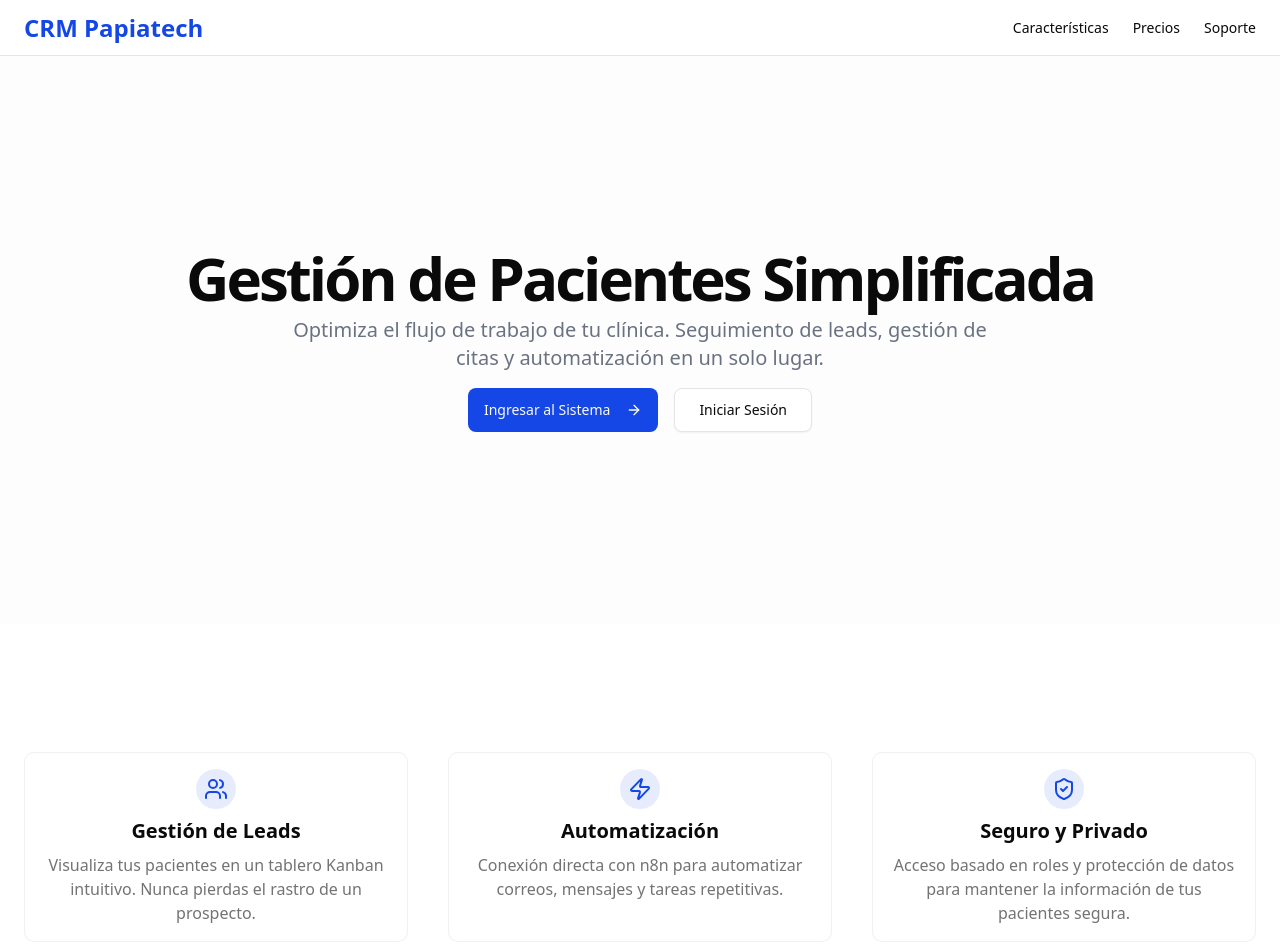
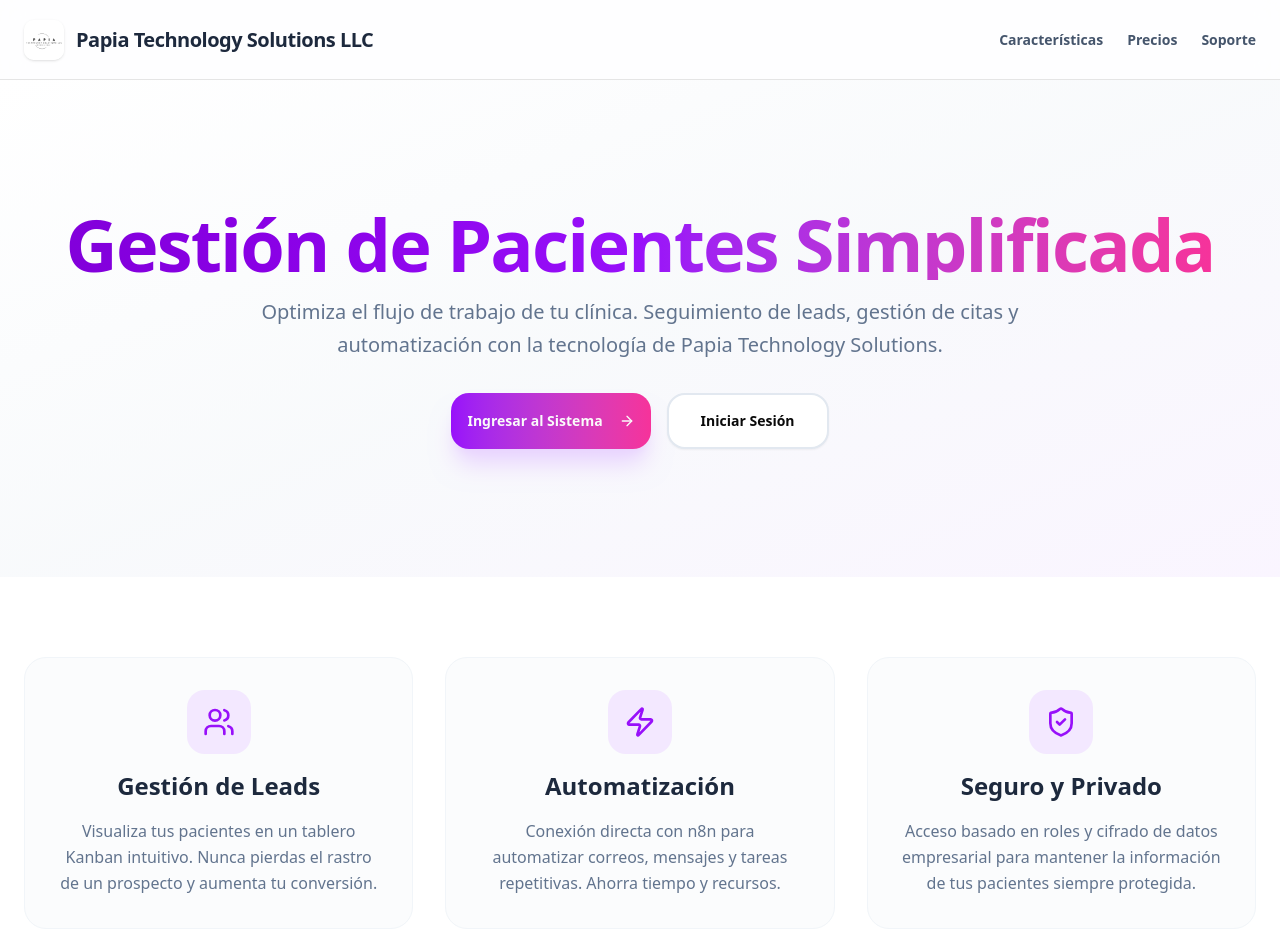
Before and after one commit to henmartin2005/crmPapiatech, a Next.js app: page / in a window 1280 px wide. Shown: the top 952 px of the page. Built offline with nearby package versions, Linux system fonts and the light colour scheme.

Commit message:
Design: Align landing page branding with new company identity

```diff
--- a/app/page.tsx
+++ b/app/page.tsx
@@ -1,46 +1,56 @@
 import Link from "next/link";
+import Image from "next/image";
 import { Button } from "@/components/ui/button";
 import { ArrowRight, ShieldCheck, Users, Zap } from "lucide-react";
 
 export default function Home() {
   return (
-    <div className="flex min-h-screen flex-col">
-      <header className="px-4 lg:px-6 h-14 flex items-center border-b">
-        <Link className="flex items-center justify-center" href="#">
-          <span className="font-bold text-2xl text-primary">CRM Papiatech</span>
+    <div className="flex min-h-screen flex-col bg-slate-50">
+      <header className="px-4 lg:px-6 h-20 flex items-center border-b bg-white/80 backdrop-blur-md sticky top-0 z-50">
+        <Link className="flex items-center justify-center gap-3" href="/">
+          <Image
+            src="/logo-papia.png"
+            alt="Logo"
+            width={40}
+            height={40}
+            className="rounded-lg shadow-sm"
+          />
+          <span className="font-bold text-lg md:text-xl text-slate-800 tracking-tight">
+            Papia Technology Solutions LLC
+          </span>
         </Link>
-        <nav className="ml-auto flex gap-4 sm:gap-6">
-          <Link className="text-sm font-medium hover:underline underline-offset-4" href="#">
+        <nav className="ml-auto hidden md:flex gap-4 sm:gap-6">
+          <Link className="text-sm font-semibold text-slate-600 hover:text-purple-600 transition-colors" href="#">
             Características
           </Link>
-          <Link className="text-sm font-medium hover:underline underline-offset-4" href="#">
+          <Link className="text-sm font-semibold text-slate-600 hover:text-purple-600 transition-colors" href="#">
             Precios
           </Link>
-          <Link className="text-sm font-medium hover:underline underline-offset-4" href="#">
+          <Link className="text-sm font-semibold text-slate-600 hover:text-purple-600 transition-colors" href="#">
             Soporte
           </Link>
         </nav>
       </header>
       <main className="flex-1">
-        <section className="w-full py-12 md:py-24 lg:py-32 xl:py-48 bg-muted/20">
+        <section className="w-full py-20 md:py-32 bg-gradient-to-br from-white via-slate-50 to-purple-50">
           <div className="container px-4 md:px-6">
-            <div className="flex flex-col items-center space-y-4 text-center">
-              <div className="space-y-2">
-                <h1 className="text-3xl font-bold tracking-tighter sm:text-4xl md:text-5xl lg:text-6xl/none">
+            <div className="flex flex-col items-center space-y-8 text-center">
+              <div className="space-y-4">
+                <h1 className="text-4xl font-extrabold tracking-tight sm:text-5xl md:text-6xl lg:text-7xl bg-gradient-to-r from-purple-700 via-purple-600 to-pink-500 bg-clip-text text-transparent">
                   Gestión de Pacientes Simplificada
                 </h1>
-                <p className="mx-auto max-w-[700px] text-gray-500 md:text-xl dark:text-gray-400">
-                  Optimiza el flujo de trabajo de tu clínica. Seguimiento de leads, gestión de citas y automatización en un solo lugar.
+                <p className="mx-auto max-w-[800px] text-slate-500 md:text-xl font-medium leading-relaxed">
+                  Optimiza el flujo de trabajo de tu clínica. Seguimiento de leads, gestión de citas y automatización con la tecnología de Papia Technology Solutions.
                 </p>
               </div>
-              <div className="space-x-4">
+              <div className="flex flex-col sm:flex-row gap-4">
                 <Link href="/dashboard">
-                  <Button size="lg" className="h-11">
-                    Ingresar al Sistema <ArrowRight className="ml-2 h-4 w-4" />
+                  <Button size="lg" className="h-14 px-8 rounded-2xl font-bold bg-gradient-to-r from-purple-600 to-pink-500 hover:opacity-90 shadow-xl shadow-purple-200 transition-all active:scale-95">
+                    Ingresar al Sistema <ArrowRight className="ml-2 h-5 w-5" />
                   </Button>
                 </Link>
                 <Link href="/login">
-                  <Button variant="outline" size="lg" className="h-11">
+                  <Button variant="outline" size="lg" className="h-14 px-8 rounded-2xl font-bold border-2 border-slate-200 hover:bg-slate-50 transition-all">
                     Iniciar Sesión
                   </Button>
                 </Link>
@@ -48,47 +58,47 @@
             </div>
           </div>
         </section>
-        <section className="w-full py-12 md:py-24 lg:py-32">
+        <section className="w-full py-20 bg-white">
           <div className="container px-4 md:px-6">
-            <div className="grid gap-10 sm:grid-cols-2 lg:grid-cols-3">
-              <div className="flex flex-col items-center space-y-2 border-muted-foreground/10 p-4 rounded-lg border bg-background">
-                <div className="p-2 bg-primary/10 rounded-full">
-                  <Users className="h-6 w-6 text-primary" />
+            <div className="grid gap-8 sm:grid-cols-2 lg:grid-cols-3">
+              <div className="group flex flex-col items-center space-y-4 p-8 rounded-3xl border border-slate-100 bg-slate-50/50 hover:bg-white hover:shadow-2xl hover:shadow-slate-200/50 transition-all duration-300">
+                <div className="p-4 bg-purple-100 text-purple-600 rounded-2xl group-hover:bg-gradient-to-br group-hover:from-purple-600 group-hover:to-pink-500 group-hover:text-white transition-all duration-300">
+                  <Users className="h-8 w-8" />
                 </div>
-                <h2 className="text-xl font-bold">Gestión de Leads</h2>
-                <p className="text-center text-muted-foreground">
-                  Visualiza tus pacientes en un tablero Kanban intuitivo. Nunca pierdas el rastro de un prospecto.
+                <h2 className="text-2xl font-bold text-slate-800">Gestión de Leads</h2>
+                <p className="text-center text-slate-500 font-medium leading-relaxed">
+                  Visualiza tus pacientes en un tablero Kanban intuitivo. Nunca pierdas el rastro de un prospecto y aumenta tu conversión.
                 </p>
               </div>
-              <div className="flex flex-col items-center space-y-2 border-muted-foreground/10 p-4 rounded-lg border bg-background">
-                <div className="p-2 bg-primary/10 rounded-full">
-                  <Zap className="h-6 w-6 text-primary" />
+              <div className="group flex flex-col items-center space-y-4 p-8 rounded-3xl border border-slate-100 bg-slate-50/50 hover:bg-white hover:shadow-2xl hover:shadow-slate-200/50 transition-all duration-300">
+                <div className="p-4 bg-purple-100 text-purple-600 rounded-2xl group-hover:bg-gradient-to-br group-hover:from-purple-600 group-hover:to-pink-500 group-hover:text-white transition-all duration-300">
+                  <Zap className="h-8 w-8" />
                 </div>
-                <h2 className="text-xl font-bold">Automatización</h2>
-                <p className="text-center text-muted-foreground">
-                  Conexión directa con n8n para automatizar correos, mensajes y tareas repetitivas.
+                <h2 className="text-2xl font-bold text-slate-800">Automatización</h2>
+                <p className="text-center text-slate-500 font-medium leading-relaxed">
+                  Conexión directa con n8n para automatizar correos, mensajes y tareas repetitivas. Ahorra tiempo y recursos.
                 </p>
               </div>
-              <div className="flex flex-col items-center space-y-2 border-muted-foreground/10 p-4 rounded-lg border bg-background">
-                <div className="p-2 bg-primary/10 rounded-full">
-                  <ShieldCheck className="h-6 w-6 text-primary" />
+              <div className="group flex flex-col items-center space-y-4 p-8 rounded-3xl border border-slate-100 bg-slate-50/50 hover:bg-white hover:shadow-2xl hover:shadow-slate-200/50 transition-all duration-300">
+                <div className="p-4 bg-purple-100 text-purple-600 rounded-2xl group-hover:bg-gradient-to-br group-hover:from-purple-600 group-hover:to-pink-500 group-hover:text-white transition-all duration-300">
+                  <ShieldCheck className="h-8 w-8" />
                 </div>
-                <h2 className="text-xl font-bold">Seguro y Privado</h2>
-                <p className="text-center text-muted-foreground">
-                  Acceso basado en roles y protección de datos para mantener la información de tus pacientes segura.
+                <h2 className="text-2xl font-bold text-slate-800">Seguro y Privado</h2>
+                <p className="text-center text-slate-500 font-medium leading-relaxed">
+                  Acceso basado en roles y cifrado de datos empresarial para mantener la información de tus pacientes siempre protegida.
                 </p>
               </div>
             </div>
           </div>
         </section>
       </main>
-      <footer className="flex flex-col gap-2 sm:flex-row py-6 w-full shrink-0 items-center px-4 md:px-6 border-t">
-        <p className="text-xs text-gray-500 dark:text-gray-400">© 2026 Papiatech. Todos los derechos reservados.</p>
-        <nav className="sm:ml-auto flex gap-4 sm:gap-6">
-          <Link className="text-xs hover:underline underline-offset-4" href="#">
+      <footer className="flex flex-col gap-4 sm:flex-row py-8 w-full shrink-0 items-center px-4 md:px-6 border-t bg-slate-50">
+        <p className="text-sm font-medium text-slate-500">© 2026 Papia Technology Solutions LLC. Todos los derechos reservados.</p>
+        <nav className="sm:ml-auto flex gap-6">
+          <Link className="text-sm font-semibold text-slate-500 hover:text-purple-600 transition-colors" href="#">
             Términos de Servicio
           </Link>
-          <Link className="text-xs hover:underline underline-offset-4" href="#">
+          <Link className="text-sm font-semibold text-slate-500 hover:text-purple-600 transition-colors" href="#">
             Privacidad
           </Link>
         </nav>
```
